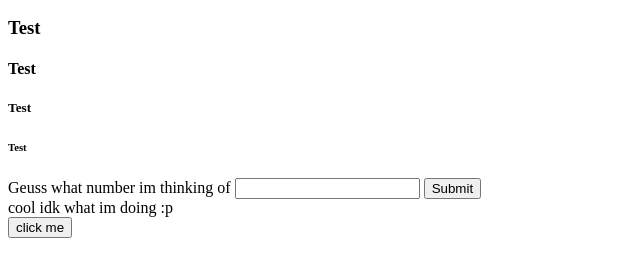
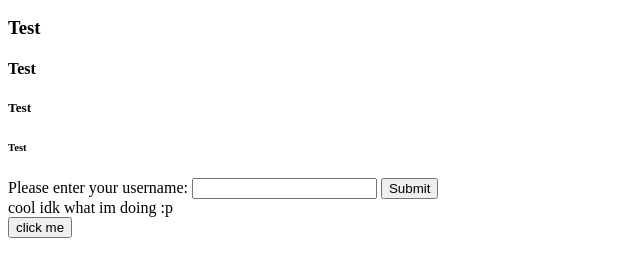
Before and after one commit to derpy2289/derpy2289.github.io, a plain HTML site: page index.html in a window 1280 px wide. Shown: the part 110-386 px from the top of the page, without its empty margins (0-640 px from the left). Drawn offline with Linux system fonts and the light colour scheme.

Commit message:
Update index.html

```diff
--- a/index.html
+++ b/index.html
@@ -15,10 +15,8 @@
         <h5> Test</h5>
         <h6> Test</h6>
         <form action="/url" method="GET">
-            <label>
-                Geuss what number im thinking of
-                <input type="text" name="username" minlength="3" maxlength="20" required>
-            </label>
+            <label for="username"> Please enter your username:</label>
+                <input type="text" id="username" name="username" minlength="3" maxlength="20" required>
             <button type="submit">Submit</button>
         </form>
         cool idk what im doing :p
```
